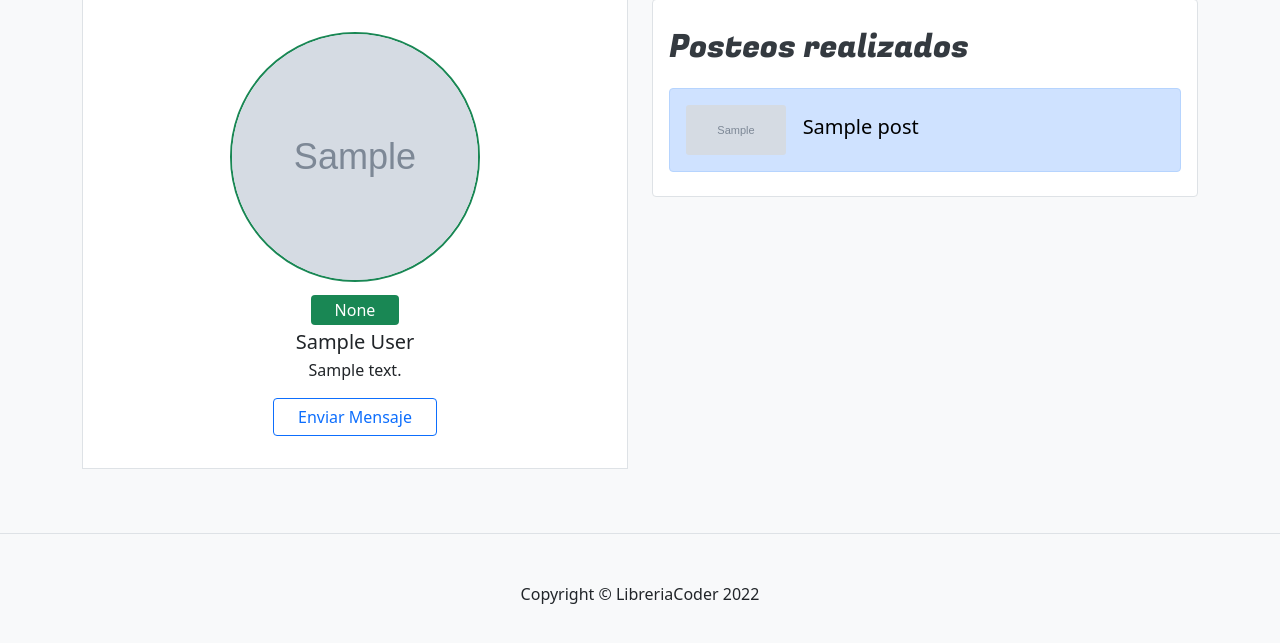
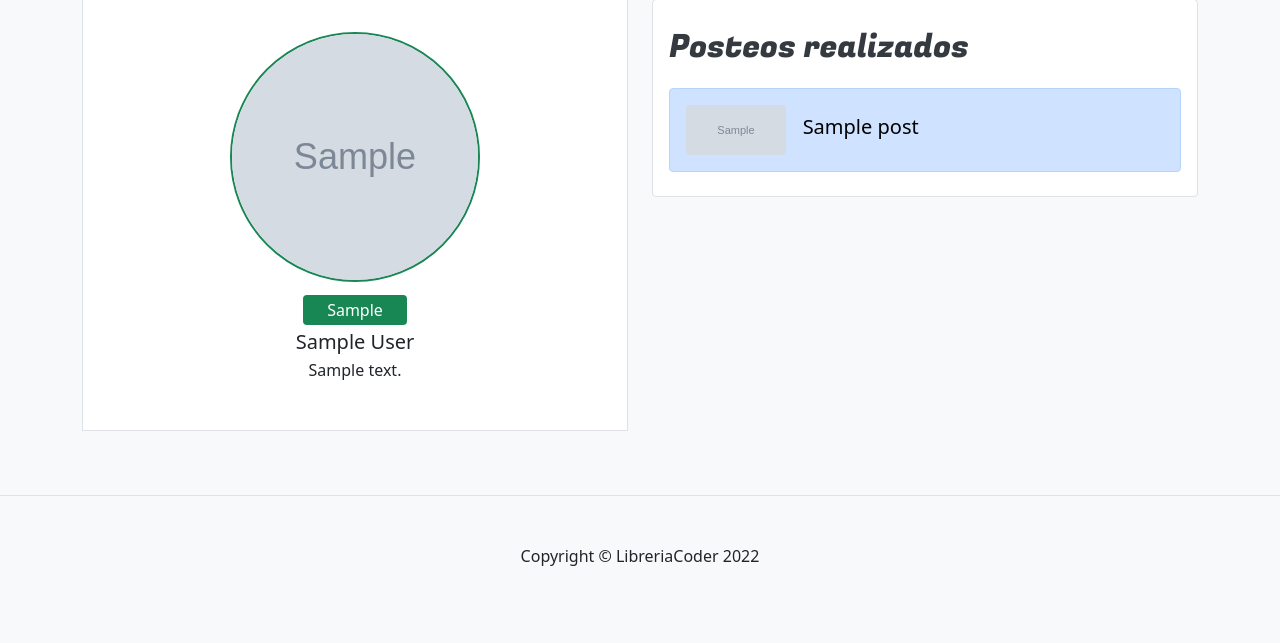
Before and after one commit to Alexmaxter/ProyectoFinal-BorsatoGodoyCruzp, a Django app: page /cuenta/perfil_usuario/1/ in a window 1280 px wide. Shown: the part 140-783 px from the top of the page. Run offline with Django 4.2, Linux system fonts and the light colour scheme; tables that the repository leaves empty hold one stand-in row (values such as "Sample post"); grey boxes marked "Sample" are stand-in pictures; parts of the project's set-up code (start-up, migrations or seed data) failed here and were passed over; some libraries are stand-ins or nearby versions.

Commit message:
Version 014

```diff
--- a/CuentaApp/templates/CuentaApp/perfil.html
+++ b/CuentaApp/templates/CuentaApp/perfil.html
@@ -47,11 +47,6 @@
 
 
 
-                    <div class="buttons" >
-
-                        <a class="btn btn-secondary px-4 ms-3" href="{#" style="width:40%; margin:1rem;">Mensajes</a>
-
-                    </div>
                     <div class="buttons">
 
                         <a class="btn btn-danger px-4 ms-3" href={% url 'cerrar_sesion' %} style="margin: 0rem 1rem 0rem 1rem;;">Salir</a>
--- a/CuentaApp/templates/CuentaApp/perfil_usuario.html
+++ b/CuentaApp/templates/CuentaApp/perfil_usuario.html
@@ -26,11 +26,13 @@
 
                     {% if request.user == masdatosusuarios.user  %}
                     <span class="bg-success p-1 px-4 rounded text-white" style="text-transform: capitalize;">{{request.user}}</span>
+
                     {% else %}
-
-                    <span class="bg-success p-1 px-4 rounded text-white" style="text-transform: capitalize;">{{usuario}}</span>
-
-
+                        {% if masdatosusuarios %}
+                            <span class="bg-success p-1 px-4 rounded text-white" style="text-transform: capitalize;">{{masdatosusuarios.user}}</span>
+                            {% else %}
+                            <span class="bg-success p-1 px-4 rounded text-white" style="text-transform: capitalize;">{{usuario}}</span>
+                            {% endif %}
 
                     {% endif %}
 
@@ -52,16 +54,10 @@
                     </div>
 
 
-                    <div class="buttons" >
-                        {% if request.user.id == masdatosusuarios.user.id %}
-                        <a class="btn btn-secondary px-4 ms-3" href="{#" style="width:40%; margin:1rem;">Mensajes</a>
-                        {% else %}
-                        <button class="btn btn-outline-primary px-4">Enviar Mensaje</button>
-                        {% endif %}
-                    </div>
+
 
                     <div class="buttons" >
-                        {% if request.user.id == masdatosusuarios.user.id %}
+                        {% if  request.user == masdatosusuarios.user   %}
                         <a class="btn btn-danger px-4 ms-3" href={% url 'cerrar_sesion' %} style="margin: 0rem 1rem 0rem 1rem;;">Salir</a>
                         <a class="btn btn-primary px-4 ms-3" href={% url 'editar_perfil' %} style="margin: 0rem 1rem 0rem 1rem;">Editar perfil</a>
 
```
